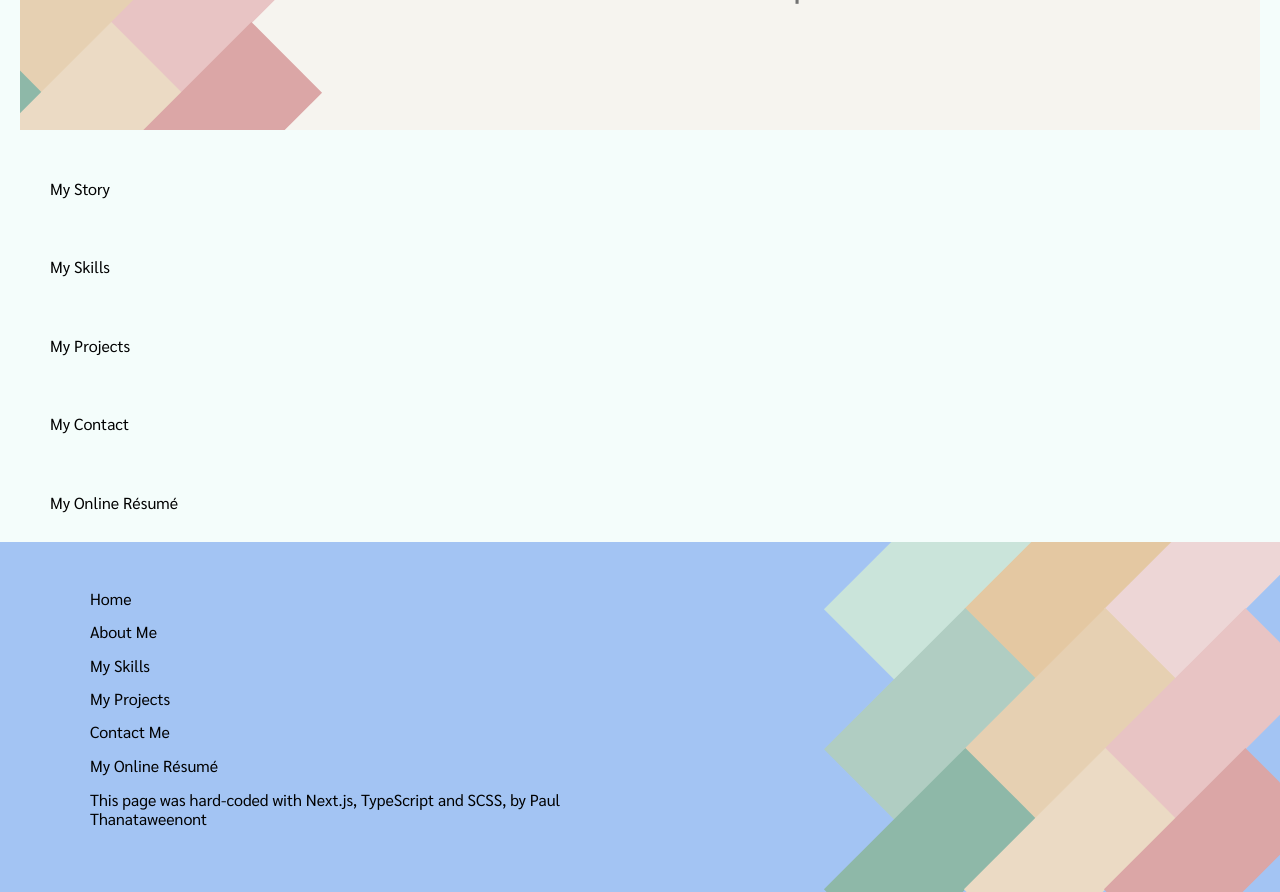
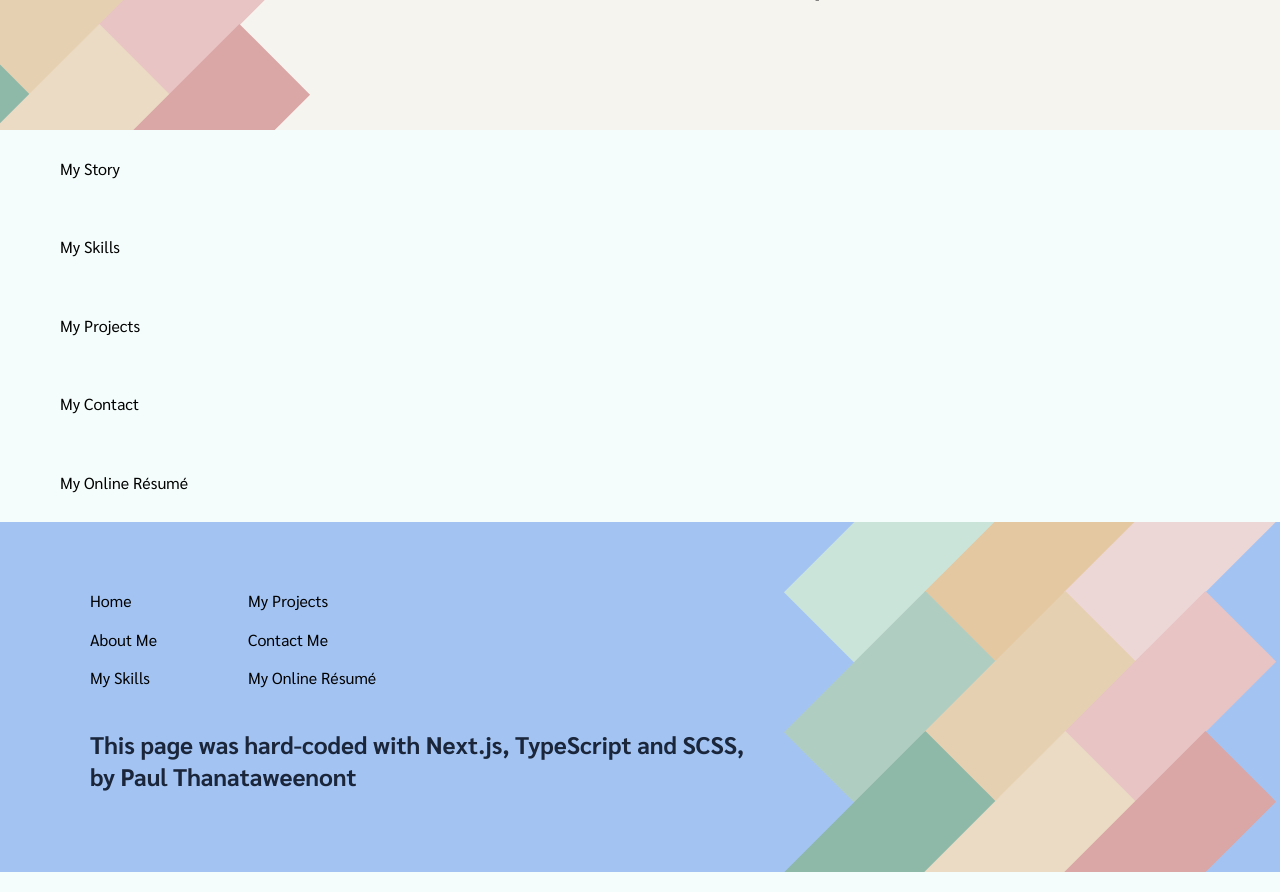
Before and after one commit to PaulRGU2014/kru-paul-2023-website, a Next.js app in the folder frontend/: page / in a window 1280 px wide. Shown: the part 220-1112 px from the top of the page. Built offline with nearby package versions, Linux system fonts and the light colour scheme.

Commit message:
update change

```diff
--- a/frontend/src/app/layout.tsx
+++ b/frontend/src/app/layout.tsx
@@ -15,9 +15,7 @@ export default function RootLayout({
         <link rel="icon" href="/favicon.ico" sizes="any" />
       </Head>
       <body>
-          <div className="content-area">
-              {children}
-          </div>
+          {children}
           <Footer />
       </body>
     </html>
--- a/frontend/src/app/page.module.scss
+++ b/frontend/src/app/page.module.scss
@@ -1,4 +1,7 @@
+@import "../scss/helpers/import.scss";
+
 .component {
+    @include centered ($max-width);
     display: block;
 }
 
--- a/frontend/src/components/Footer/Footer.module.scss
+++ b/frontend/src/components/Footer/Footer.module.scss
@@ -16,20 +16,32 @@
     position: relative;
     overflow: hidden;
     display: flex;
-    align-items: center
+    align-items: center;
+    justify-content: flex-start
 }
 
 .inner{
     @include centered ($max-width);
+    display: flex;
+    flex-direction: column;
+    align-items: flex-start;
+    gap: 30px;
     position: relative;
     overflow: hidden;
     padding: 40px 60px;
 }
 
 .link_wrapper {
-    display: flex;
-    flex-direction: column;
-    gap: 15px;
+
+    display: block;
+    margin: 0;
+    padding: 0;
+    column-gap: 30px;
+    column-count: 2;
+    & > li{
+        padding: 10px 0;
+    }
+
     a{
         text-align: left;
         // color: #fff;
@@ -39,14 +51,15 @@
 .bricks{
     display: flex;
     flex-wrap: wrap;
-    justify-content: flex-end;
+    justify-content: flex-start;
     position: absolute;
     right: 0;
-    width: 545px;
+    width: 460px;
     min-height: 350px;
     height: 100%;
     row-gap: 40px;
-    margin-top: -35px;
+    margin-top: 0px;
+    align-content: center;
     &_each{
         width: 200px;
         height: 100px;
@@ -61,7 +74,7 @@
 }
 
 .disclaimer{
-    align-self: flex-end;
-    width: 50%;
+    width: 60%;
     height: auto;
+    color: $dk-navy;
 }
--- a/frontend/src/components/Footer/Footer.tsx
+++ b/frontend/src/components/Footer/Footer.tsx
@@ -20,17 +20,17 @@ export default function Footer() {
                     ))}
                 </div>
                 <div className={styles.inner}>
-                    <div className={styles.link_wrapper}>
-                        <Link href="/">Home</Link>
-                        <Link href="/about-me">About Me</Link>
-                        <Link href="/skills">My Skills</Link>
-                        <Link href="/projects">My Projects</Link>
-                        <Link href="/contact">Contact Me</Link>
-                        <Link href="/online-resume">My Online Résumé</Link>
-                    </div>
-                    <p className={styles.disclaimer}>
+                    <ul className={styles.link_wrapper}>
+                        <li><Link href="/">Home</Link></li>
+                        <li><Link href="/about-me">About Me</Link></li>
+                        <li><Link href="/skills">My Skills</Link></li>
+                        <li><Link href="/projects">My Projects</Link></li>
+                        <li><Link href="/contact">Contact Me</Link></li>
+                        <li><Link href="/online-resume">My Online Résumé</Link></li>
+                    </ul>
+                    <h5 className={styles.disclaimer}>
                         This page was hard-coded with Next.js, TypeScript and SCSS, by Paul Thanataweenont
-                    </p>
+                    </h5>
                 </div>
             </div>
         </footer></InViewAnim>
--- a/frontend/src/scss/global.scss
+++ b/frontend/src/scss/global.scss
@@ -46,8 +46,27 @@ h2 {
     }
 }
 
+
+h5 {
+    font-family: "Sarabun", sans-serif;
+    font-weight: 700;
+    font-size: 24px;
+    line-height: normal;
+    margin: 0 0 20px 0;
+    word-break: break-word;
+    @include responsive(lg) {
+        font-size: 20px;
+    }
+    @include responsive(md) {
+        font-size: 18px;
+    }
+    @include responsive(sm) {
+        font-size: 16px;
+    }
+}
+
 h6 {
-    font-family: "Sarabun", sans-serif;
+    font-family: "Roboto", sans-serif;
     font-size: 24px;
     line-height: normal;
     margin: 0 0 20px 0;
@@ -74,3 +93,7 @@ a{
 
     }
 }
+
+ul{
+    list-style: none;
+}
--- a/frontend/src/scss/values.scss
+++ b/frontend/src/scss/values.scss
@@ -42,3 +42,10 @@ $dk-brown: #E4C8A2;
 $lt-pink: #EDD6D6;
 $pink: #E8C4C4;
 $dk-pink: #DBA6A6;
+
+// text colour
+$neutral-black: #0d1b2a;
+$dk-navy: #1b263b;
+$navy: #415a77;
+$lt-navy: #778da9;
+$dk-white: #e0e1dd;
```
